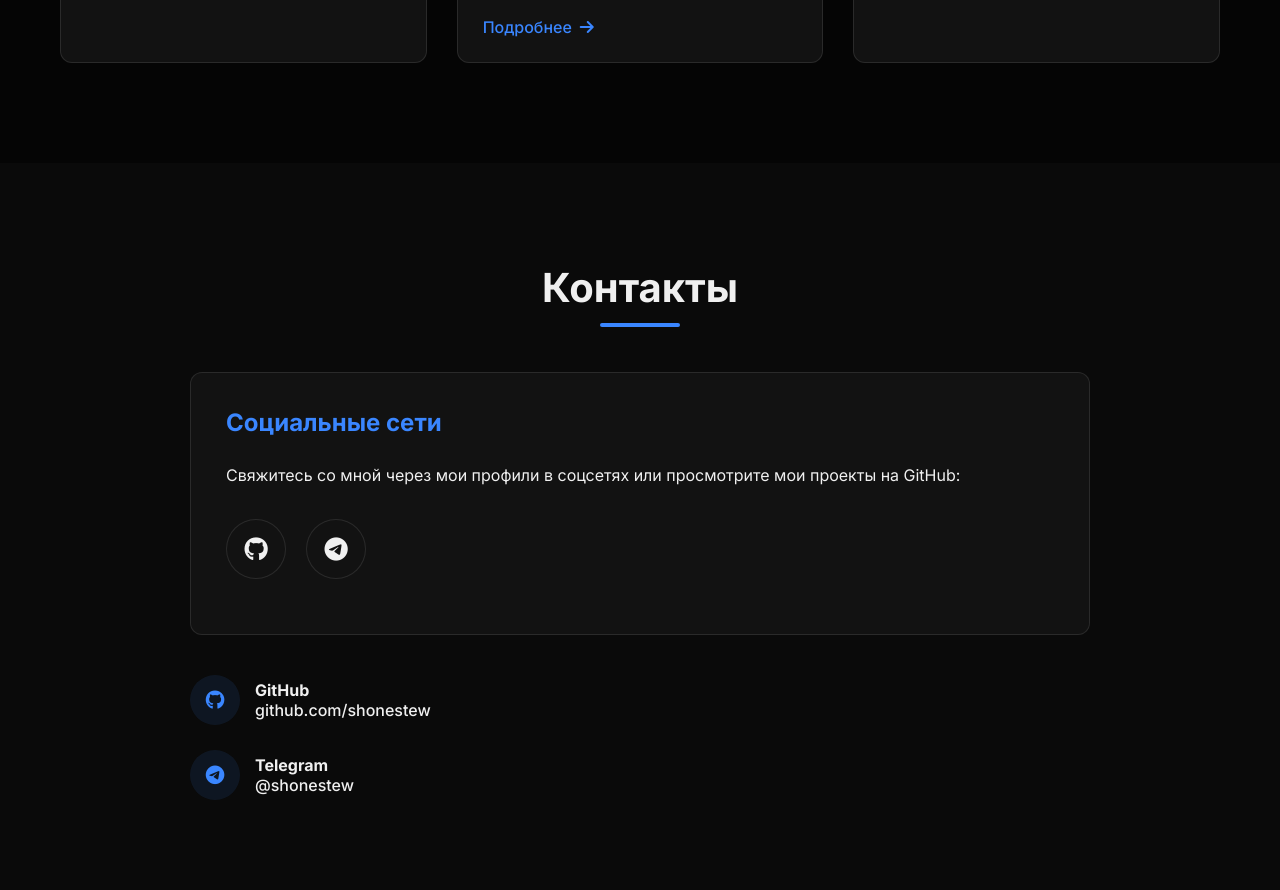
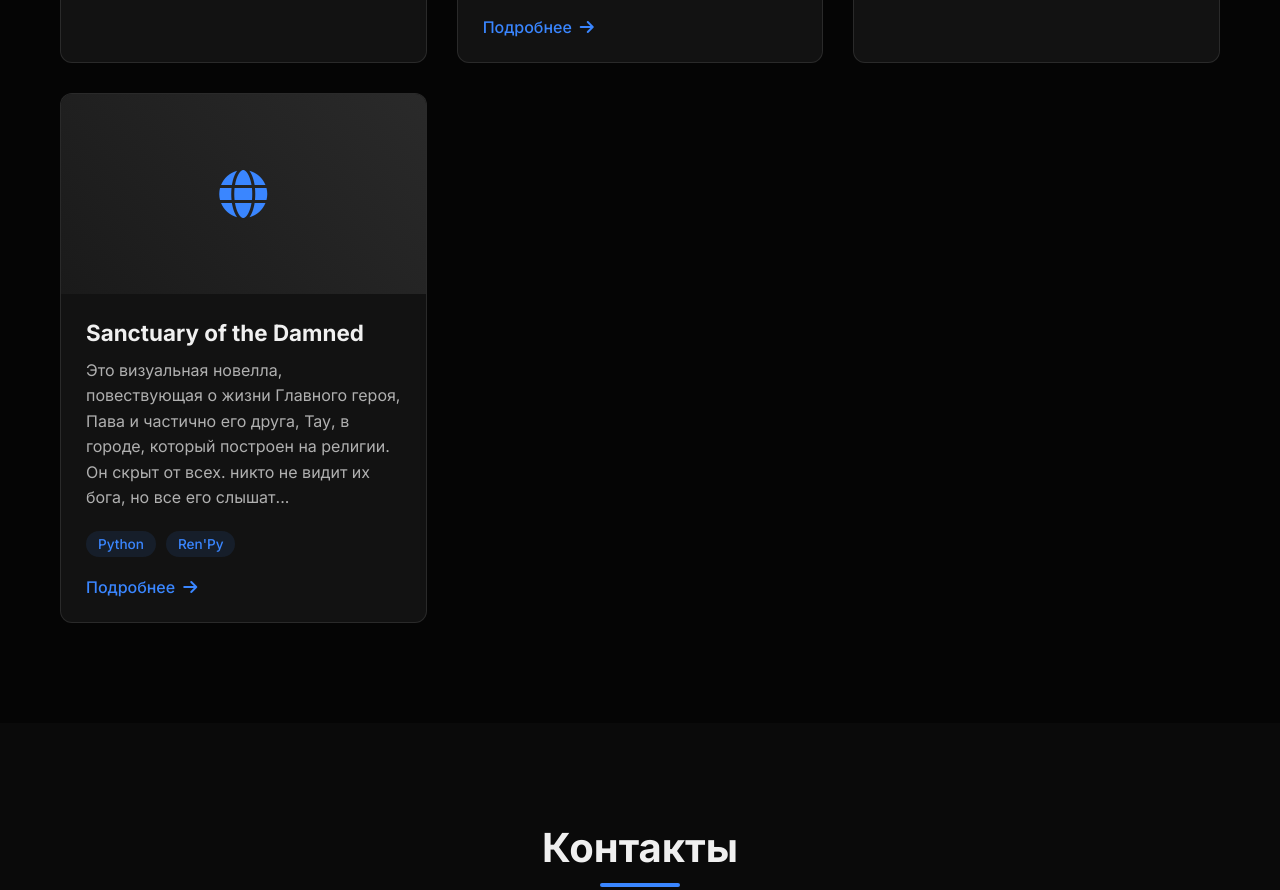
Before and after one commit to shonestew/my-website, a plain HTML site: page index.html in a window 1280 px wide. Shown: the part 1925-2815 px from the top of the page. Drawn offline with Linux system fonts and the light colour scheme.

Commit message:
Update index.html

```diff
--- a/index.html
+++ b/index.html
@@ -143,6 +143,25 @@
                         </a>
                     </div>
                 </div>
+
+
+                <!-- Project 4 -->
+                <div class="portfolio-card">
+                    <div class="card-img">
+                        <i class="fas fa-globe"></i>
+                    </div>
+                    <div class="card-content">
+                        <h3>Sanctuary of the Damned</h3>
+                        <p>Это визуальная новелла, повествующая о жизни Главного героя, Пава и частично его друга, Тау, в городе, который построен на религии. Он скрыт от всех. никто не видит их бога, но все его слышат...</p>
+                        <div class="card-tags">
+                            <span class="card-tag">Python</span>
+                            <span class="card-tag">Ren'Py</span>
+                        </div>
+                        <a href="https://t.me/Sanctuaryofthedamnedlol/10" class="card-link">
+                            Подробнее <i class="fas fa-arrow-right"></i>
+                        </a>
+                    </div>
+                </div>
             </div>
         </div>
     </section>
```
